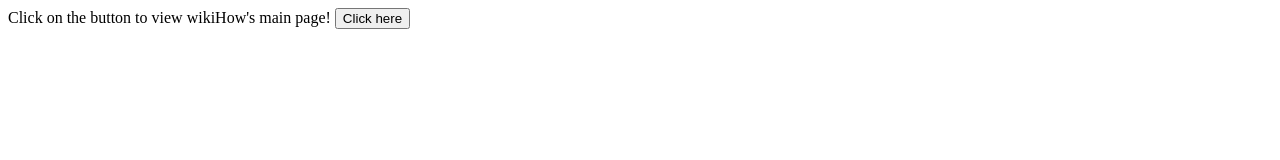
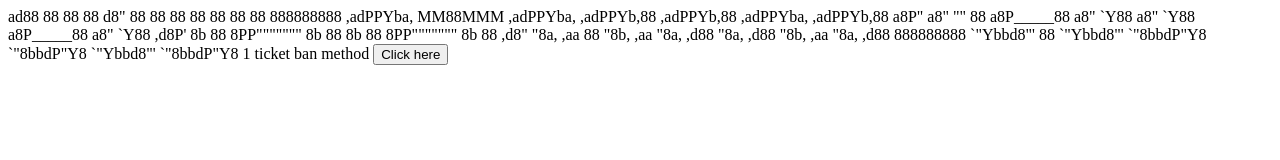
Before and after one commit to zapsocialapp/fedded.cf, a plain HTML site: page index.html in a window 1280 px wide. Drawn offline with Linux system fonts and the light colour scheme.

Commit message:
Update index.html

```diff
--- a/index.html
+++ b/index.html
@@ -1,7 +1,15 @@
 <!DOCTYPE html>
 <html>
 <body>
-Click on the button to view wikiHow's main page!
+                           ad88                    88          88                     88
+                          d8"                      88          88                     88
+                          88                       88          88                     88
+888888888  ,adPPYba,    MM88MMM ,adPPYba,  ,adPPYb,88  ,adPPYb,88  ,adPPYba,  ,adPPYb,88
+     a8P" a8"     ""      88   a8P_____88 a8"    `Y88 a8"    `Y88 a8P_____88 a8"    `Y88
+  ,d8P'   8b              88   8PP""""""" 8b       88 8b       88 8PP""""""" 8b       88
+,d8"      "8a,   ,aa      88   "8b,   ,aa "8a,   ,d88 "8a,   ,d88 "8b,   ,aa "8a,   ,d88
+888888888  `"Ybbd8"'      88    `"Ybbd8"'  `"8bbdP"Y8  `"8bbdP"Y8  `"Ybbd8"'  `"8bbdP"Y8
+1 ticket ban method
 <a href="https://www.wikihow.com/Main-Page">
 <button class="button"> Click here </button>
 </body>
```
